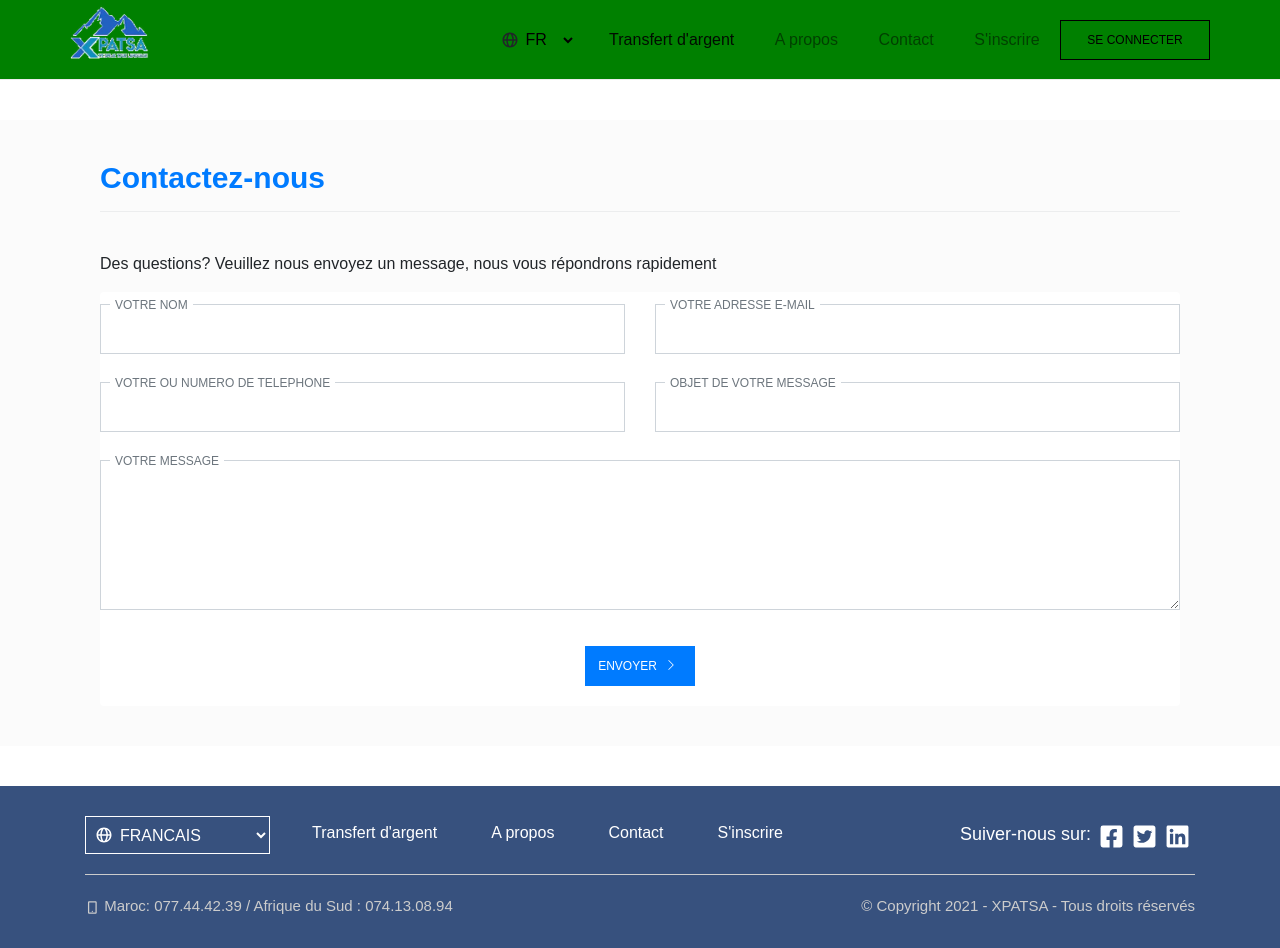
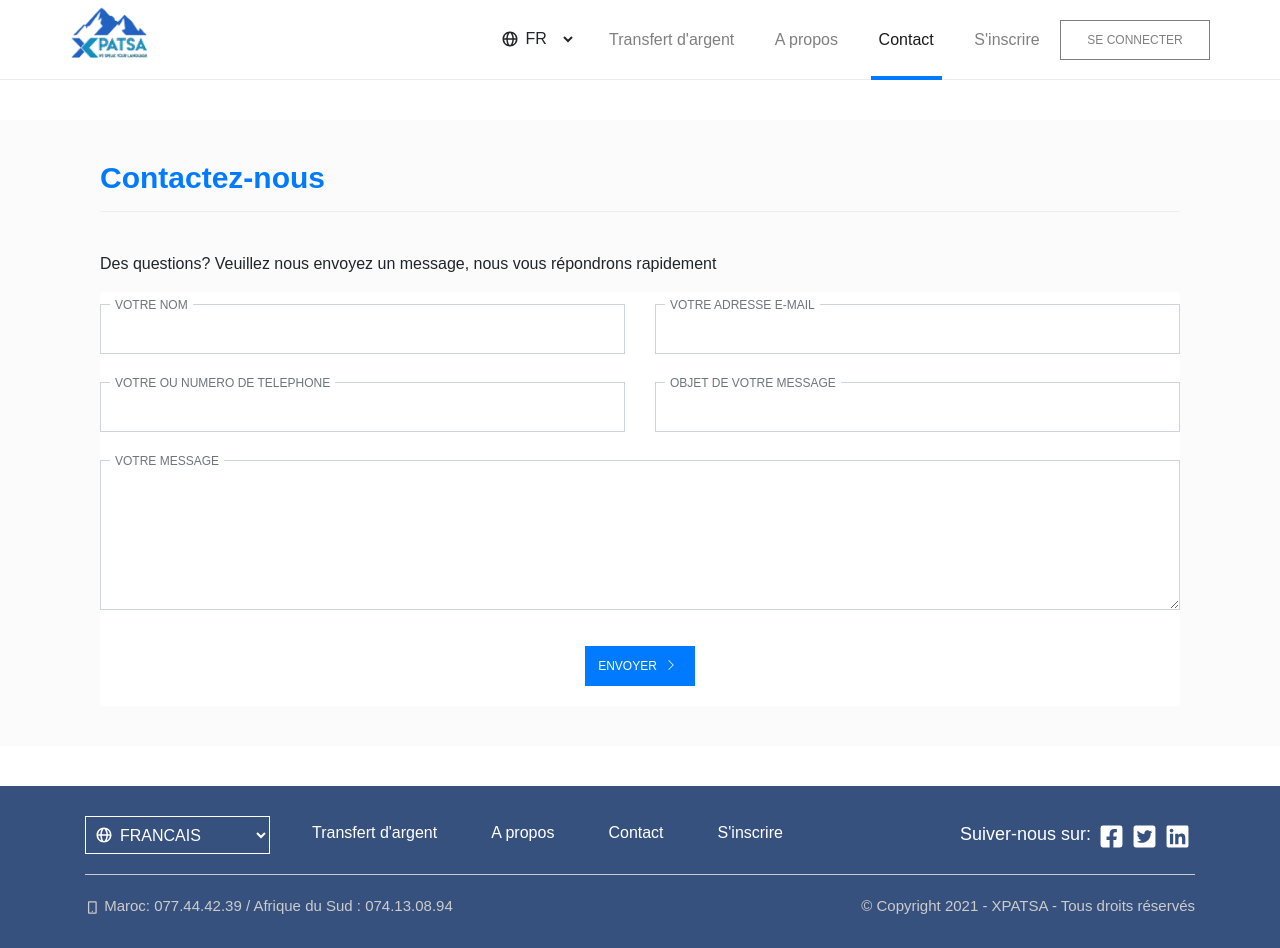
Before and after one commit to elprofa/xpatsa, a Next.js app: page /contact in a window 1280 px wide. Built offline with nearby package versions, Linux system fonts and the light colour scheme; a web font is replaced by a local one.

Commit message:
elprofa border bottom des menu terminés

```diff
--- /dev/null
+++ b/components/shared/Menu/Menu.stc.js
@@ -0,0 +1,6 @@
+import {NavItem} from 'reactstrap';
+import styled from 'styled-components'
+
+export const MenuStc=styled(NavItem)`
+
+`;
--- /dev/null
+++ b/components/shared/Menu/index.js
@@ -0,0 +1,29 @@
+import React, { useState } from "react";
+import { useRouter } from "next/router";
+import Link from "next/link";
+import {
+  NavLink,
+} from "reactstrap";
+
+import {MenuStc} from './Menu.stc'
+
+const Menu = (props) => {
+  const [isOpen, setIsOpen] = useState(false);
+  const router = useRouter();
+
+  const { texte, lien,mypath} = props;
+  const { pathname } = router;
+  const toggle = () => setIsOpen(!isOpen);
+
+  return (
+    <MenuStc className={router.pathname == lien ? "active" : ""}>
+        <Link href={lien}>
+        <NavLink href={lien}>
+            {texte}
+        </NavLink>
+        </Link>
+    </MenuStc>
+  );
+};
+
+export default Menu;
--- a/components/shared/PaysDispo/index.js
+++ b/components/shared/PaysDispo/index.js
@@ -16,7 +16,7 @@ const GrilleComponentPays = (props) => {
         <GrilleComponentPaysStc fluid>
             <Container className='d-flex justify-content-center'>
                     <Col lg={8} className="divTexte">
-                        <h3>Disponible dans 3 pays du monde </h3>
+                        <Titre texte="Disponible dans 3 pays du monde" underline="2" color="#007bff"/>
                         <p>Le lorem ipsum est, en imprimerie, une suite de mots sans signification utilisée à
                             titre provisoire pour calibrer une mise en page, le texte définitif venant remplacer
                             le faux-texte dès qu'il est prêt ou que la mise en page est achevée.<br></br></p>
--- a/components/shared/caroussel/caroussel.js
+++ b/components/shared/caroussel/caroussel.js
@@ -62,7 +62,7 @@ const Example = (props) => {
         <Container className="containerHome d-none d-lg-block ">
               <Row >
                 <Col sm={6} className="colAccueilLeft">
-                  <Titre texte="Aide pour étudiant" underline="2" color="#fff" underline="true" />
+                  <Titre texte="Aide pour étudiant" underline="2" color="#fff" />
                   <p >
                   Lorem ipsum dolor sit, amet consectetur adipisicing elit.
                   Facilis enim adipisci aliquam ut quam incidunt veniam rem,
--- a/components/shared/navbar/index.js
+++ b/components/shared/navbar/index.js
@@ -4,7 +4,7 @@ import Bouton from "../Bouton/Bouton";
 import DropDownInput from "../dropDownInput/dropDownInput";
 import Image from "next/image";
 import Link from "next/link";
-import clsx from "clsx";
+
 import {
   Collapse,
   NavbarToggler,
@@ -20,7 +20,33 @@ import {
   Container,
 } from "reactstrap";
 
+import Menu from '../Menu'
+
 import { NavbarWrap } from "./navBar.stc";
+
+const ListeMenu = [
+  {
+      texte: "Transfert d'argent",
+      lien:"/transfert",
+      index:0
+  },
+  {
+      texte: "A propos",
+      lien:"/apropos",
+      index:1
+  },
+  {
+    texte: "Contact",
+    lien:"/contact",
+    index:2
+  }
+  ,
+  {
+    texte: "S'inscrire",
+    lien:"/inscription",
+    index:3
+  }
+];
 
 const Header = (props) => {
   const [isOpen, setIsOpen] = useState(false);
@@ -48,29 +74,16 @@ const Header = (props) => {
                 backgroundColor="transparent"
               />
             </NavItem>
-            <NavItem>
-              <Link href="/transfert">
-                <NavLink active={true} href="transfert">
-                  Transfert d'argent
-                </NavLink>
-              </Link>
-            </NavItem>
-            <NavItem>
-              <Link href="/apropos">
-                <NavLink href="/apropos">A propos</NavLink>
-              </Link>
-            </NavItem>
-            <NavItem>
-              <Link href="/contact">
-                <NavLink href="/contact">Contact</NavLink>
-              </Link>
-            </NavItem>
-            <NavItem>
-              <Link href="/inscription">
-                <NavLink href="/inscription">S'inscrire</NavLink>
-              </Link>
-            </NavItem>
+            {ListeMenu.map(liste =><Menu
+                key={liste.index}
+                texte={liste.texte}
+                lien={liste.lien}
+                mypath={liste.mypath}
+                />
+            )}
+
           </Nav>
+
           <Link href="/connexion">
             <NavbarText>
               <Bouton
--- a/components/shared/navbar/navBar.stc.js
+++ b/components/shared/navbar/navBar.stc.js
@@ -2,5 +2,30 @@ import { Navbar } from "reactstrap";
 import styled from "styled-components";
 
 export const NavbarWrap = styled(Navbar)`
-  background-color: ${(props) => (props.pathname === "/" ? "yellow" : "green")};
+
+  background: ${(props) => (props.pathname === "/" ? "linear-gradient(#0a0a0a, transparent)" : "#fff")} ;
+
+
+  .active.nav-item {
+        border-bottom:4px solid #007bff !important;
+  }
+
+  a,select,button,svg
+  {
+    color: ${(props) => (props.pathname === "/" ? "#fff !important" : "inherit")} ;
+  }
+
+  select.form-control option {
+      color: ${(props) => (props.pathname === "/" ? "#000 !important" : "inherit")}  !important;
+  }
+
+  select.form-control:focus {
+    background-color:transparent !important;
+      border:1px solid ${(props) => (props.pathname === "/" ? "#fff !important" : "inherit")}  !important;
+      color:${(props) => (props.pathname === "/" ? "#fff !important" : "inherit")}  !important;
+  }
+  button
+  {
+    border-color: ${(props) => (props.pathname === "/" ? "#fff !important" : "inherit")} ;
+  }
 `;
--- a/public/styles/style.js
+++ b/public/styles/style.js
@@ -29,6 +29,8 @@ export const GlobalCSS = createGlobalStyle`
         @media (min-width: 768px)
         {
             margin:auto;
+            height: 80px;
+            padding-top: 20px;
         }
     }
 
```
